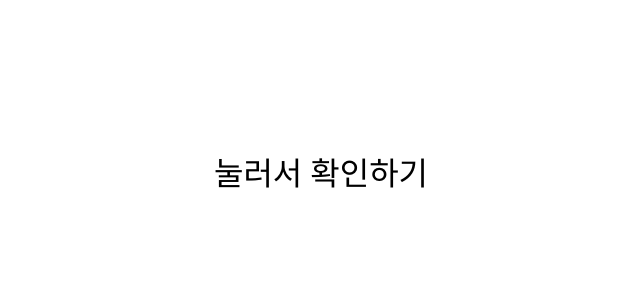
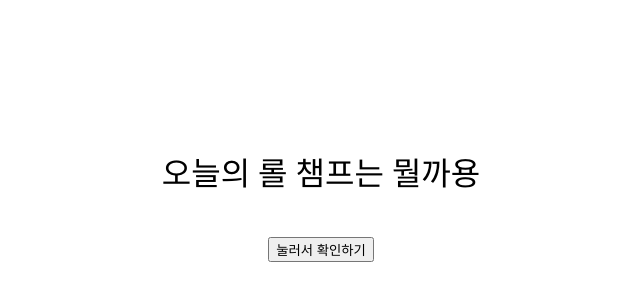
Before and after one commit to broseobp/kaisajjang, a plain HTML site: page index.html in a window 1280 px wide. Shown: the part 108-408 px from the top of the page, without its empty margins (319-959 px from the left). Drawn offline with Linux system fonts and the light colour scheme.

Commit message:
Update index.html

```diff
--- a/index.html
+++ b/index.html
@@ -13,7 +13,7 @@
     </style>
 </head>
 <body>
-    <p id="오늘의 롤챔프는 뭘까용... 🔮</p>
+    <p id="message">오늘의 롤 챔프는 뭘까용</p>
     <button onclick="showRandomMessage()">눌러서 확인하기</button>
 
     <script>
@@ -48,7 +48,7 @@
                 "사이온",
                 "루시안",
                 "세트",
-               "야스오",
+                "야스오",
                 "모르가나",
                 "베이가",
                 "볼리베어",
```
